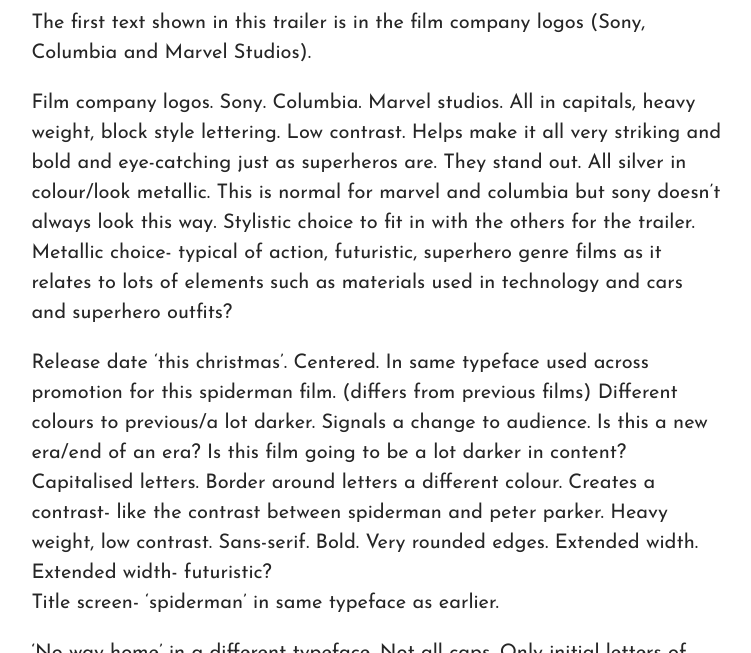
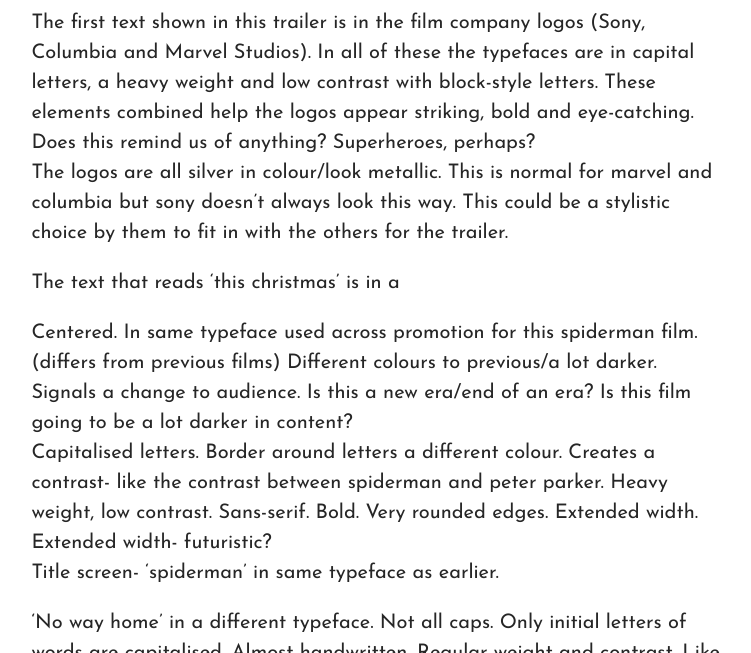
Before and after one commit to laurenlouisap/typography, a Jekyll site: the page built from _posts/2021-11-08-you-love-them-or-you-hate-them-its-the-trailers.md, in a window 1280 px wide and 900 px high, scrolled down 2473 px, cut to the strip 247-900 px from the top of the window. Shown: the whole strip, without its empty margins (263-1014 px from the left). Built offline with Jekyll 4.4.1, drawn with Linux system fonts in a browser that asks for light colours; some web fonts are replaced.

Commit message:
Update Post “2021-11-08-you-love-them-or-you-hate-them-its-the-trailers”

```diff
--- a/_posts/2021-11-08-you-love-them-or-you-hate-them-its-the-trailers.md
+++ b/_posts/2021-11-08-you-love-them-or-you-hate-them-its-the-trailers.md
@@ -39,11 +39,12 @@
 
 <div class="video-box"><iframe width="560" height="315" src="https://www.youtube.com/embed/https://www.youtube.com/watch?v=rt-2cxAiPJk?rel=0" allow="accelerometer; autoplay; encrypted-media; gyroscope; picture-in-picture" allowfullscreen></iframe></div>
 
-The first text shown in this trailer is in the film company logos (Sony, Columbia and Marvel Studios).
+The first text shown in this trailer is in the film company logos (Sony, Columbia and Marvel Studios). In all of these the typefaces are in capital letters, a heavy weight and low contrast with block-style letters. These elements combined help the logos appear striking, bold and eye-catching. Does this remind us of anything? Superheroes, perhaps? \
+The logos are all silver in colour/look metallic. This is normal for marvel and columbia but sony doesn't always look this way. This could be a stylistic choice by them to fit in with the others for the trailer.
 
-Film company logos. Sony. Columbia. Marvel studios. All in capitals, heavy weight, block style lettering. Low contrast. Helps make it all very striking and bold and eye-catching just as superheros are. They stand out. All silver in colour/look metallic. This is normal for marvel and columbia but sony doesn't always look this way. Stylistic choice to fit in with the others for the trailer. Metallic choice- typical of action, futuristic, superhero genre films as it relates to lots of elements such as materials used in technology and cars and superhero outfits?
+The text that reads 'this christmas' is in a
 
-Release date 'this christmas'. Centered. In same typeface used across promotion for this spiderman film. (differs from previous films) Different colours to previous/a lot darker. Signals a change to audience. Is this a new era/end of an era? Is this film going to be a lot darker in content? \
+Centered. In same typeface used across promotion for this spiderman film. (differs from previous films) Different colours to previous/a lot darker. Signals a change to audience. Is this a new era/end of an era? Is this film going to be a lot darker in content? \
 Capitalised letters. Border around letters a different colour. Creates a contrast- like the contrast between spiderman and peter parker. Heavy weight, low contrast. Sans-serif. Bold. Very rounded edges. Extended width. Extended width- futuristic? \
 Title screen- 'spiderman' in same typeface as earlier.
 
```
